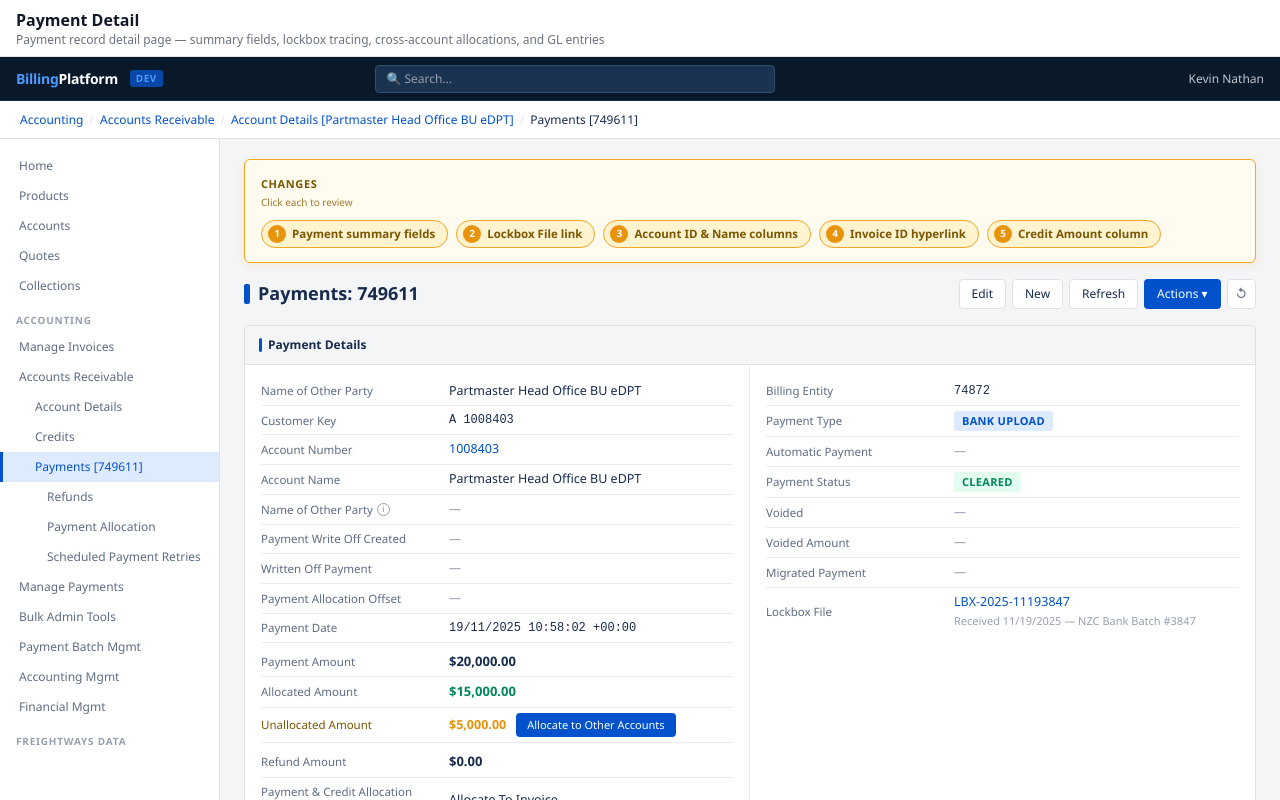
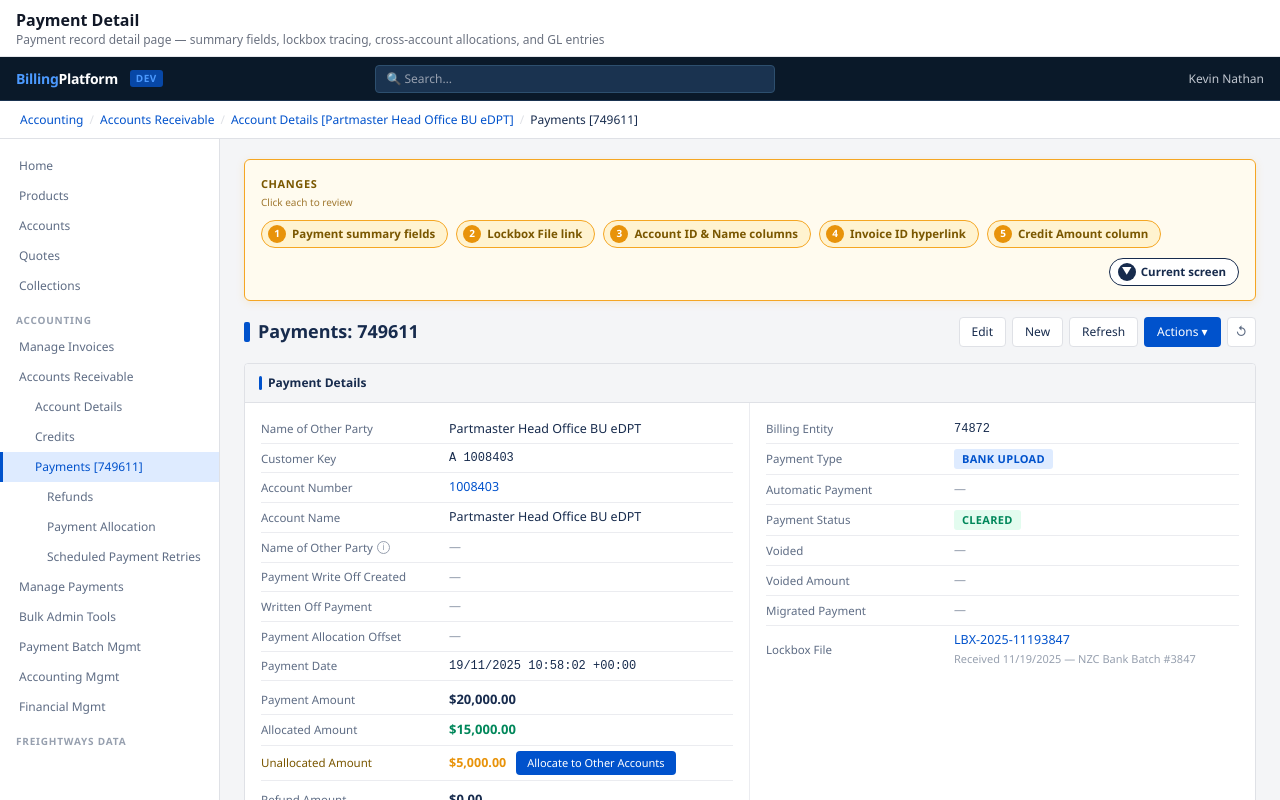
Before and after one commit to kevnat/prototypes, a React (Vite) app: page /prototypes/payment-detail in a window 1280 px wide. Shown: the top 800 px of the page. Built offline with nearby package versions, Linux system fonts and the light colour scheme; no server answers.

Commit message:
Add collapsible current screen comparison panel to payment detail prototype
Co-Authored-By: Claude Sonnet 4.6 <noreply@anthropic.com>

```diff
--- a/src/components/prototypes/PaymentDetailPrototype.jsx
+++ b/src/components/prototypes/PaymentDetailPrototype.jsx
@@ -65,6 +65,7 @@ function computePosition(cardEl, targetEl) {
 }
 
 export default function PaymentDetailPrototype() {
+  const [showCurrent, setShowCurrent] = useState(false);
   const [activeStory, setActiveStory] = useState(null);
   const [overlayPos, setOverlayPos] = useState({ top: -9999, left: -9999 });
   const anchorRefs = useRef({});
@@ -159,7 +160,59 @@ export default function PaymentDetailPrototype() {
                 </div>
               ))}
             </div>
+            <div style={{ marginLeft: 'auto', flexShrink: 0 }}>
+              <button
+                onClick={() => setShowCurrent(v => !v)}
+                style={{
+                  display: 'inline-flex', alignItems: 'center', gap: 5,
+                  background: showCurrent ? '#172b4d' : '#fff',
+                  border: '1.5px solid #172b4d',
+                  borderRadius: 20, padding: '4px 12px 4px 8px',
+                  fontSize: 11.5, fontWeight: 600,
+                  color: showCurrent ? '#fff' : '#172b4d',
+                  cursor: 'pointer', transition: 'all 0.15s',
+                }}
+              >
+                <span style={{
+                  width: 18, height: 18, borderRadius: '50%', flexShrink: 0,
+                  background: showCurrent ? '#fff' : '#172b4d', color: showCurrent ? '#172b4d' : '#fff',
+                  fontSize: 10, fontWeight: 700, display: 'inline-flex', alignItems: 'center', justifyContent: 'center',
+                }}>
+                  {showCurrent ? '▲' : '▼'}
+                </span>
+                Current screen
+              </button>
+            </div>
           </div>
+
+          {/* CURRENT SCREEN COMPARISON */}
+          {showCurrent && (
+            <div style={{
+              background: '#fff', border: '1.5px solid #172b4d', borderRadius: 6,
+              marginBottom: 16, overflow: 'hidden',
+              boxShadow: '0 2px 8px rgba(23,43,77,0.12)',
+            }}>
+              <div style={{
+                display: 'flex', alignItems: 'center', justifyContent: 'space-between',
+                padding: '8px 14px', background: '#172b4d',
+              }}>
+                <span style={{ fontSize: 11, fontWeight: 700, color: '#fff', letterSpacing: 0.4, textTransform: 'uppercase' }}>
+                  Current screen
+                </span>
+                <button
+                  onClick={() => setShowCurrent(false)}
+                  style={{ background: 'none', border: 'none', color: '#8ba3c7', fontSize: 16, cursor: 'pointer', lineHeight: 1, padding: '0 2px' }}
+                >×</button>
+              </div>
+              <div style={{ padding: '12px 14px' }}>
+                <img
+                  src="/images/current-payment-detail.png"
+                  alt="Current payment detail screen"
+                  style={{ width: '100%', borderRadius: 4, border: '1px solid #dfe1e6', display: 'block' }}
+                />
+              </div>
+            </div>
+          )}
 
           {/* PAGE HEADER */}
           <div className="page-header">
```
